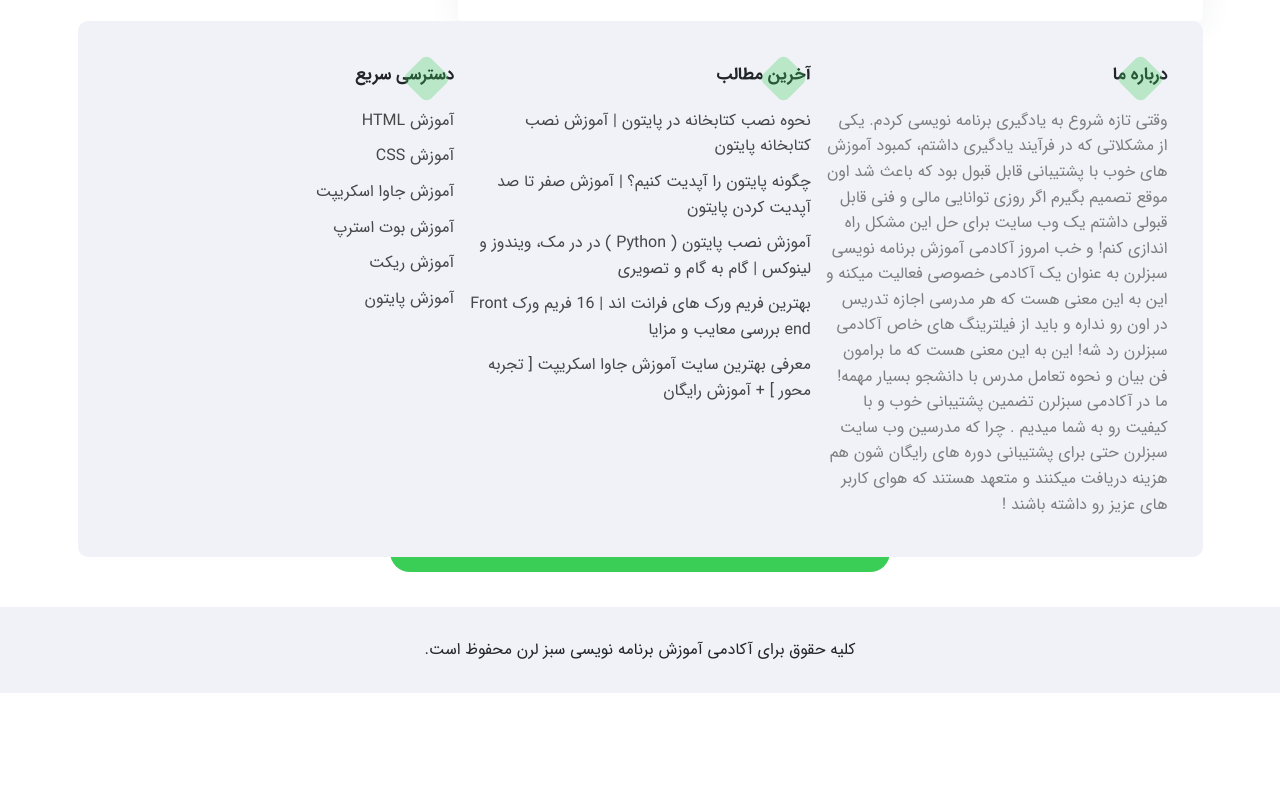
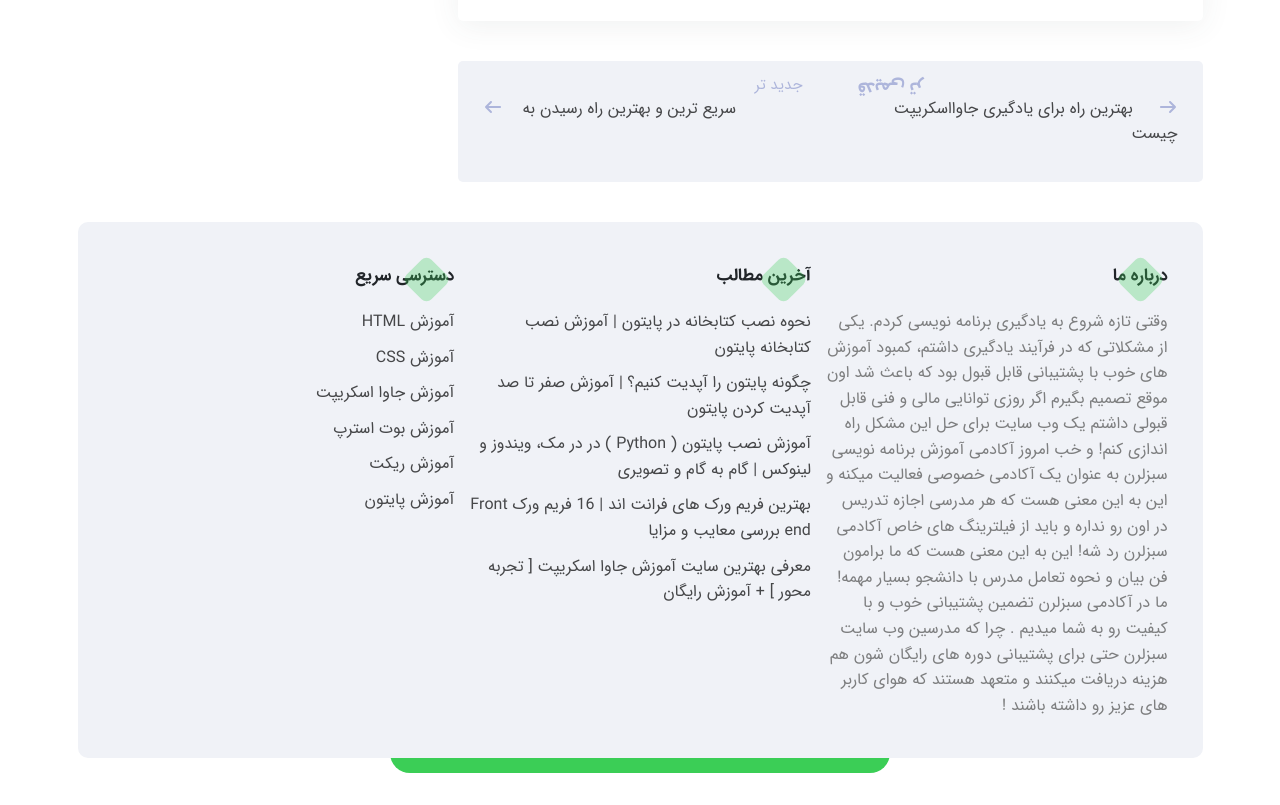
Before and after one commit to mattyhosseini/Clone-Sabzlearn-Web, a website: page blog.html in a window 1280 px wide. Shown: the part 3422-4227 px from the top of the page. Before the commit the page ends 4115 px from the top, so only its background shows below. Drawn offline with Linux system fonts and the light colour scheme.

Commit message:
feat(article): add suggested articles section with navigation links

```diff
--- a/blog.html
+++ b/blog.html
@@ -429,15 +429,41 @@
                   ></i>
                 </a>
                 <a href="#" class="article-social-media__link">
-                  <i
-                    class="fab fa-twitter article-social-media__icon"
-                  ></i>
+                  <i class="fab fa-twitter article-social-media__icon"></i>
                 </a>
                 <a href="#" class="article-social-media__link">
-                  <i
-                    class="fab fa-facebook-f article-social-media__icon"
-                  ></i>
+                  <i class="fab fa-facebook-f article-social-media__icon"></i>
                 </a>
+              </div>
+            </div>
+            <div class="suggestion-articles">
+              <div class="row">
+                <div class="col-6">
+                  <div
+                    class="suggestion-article__right suggestion-article__content"
+                  >
+                    <a href="#" class="suggestion-article__icon-link">
+                      <i
+                        class="fas fa-arrow-right suggestion-article__icon"
+                      ></i>
+                    </a>
+                    <a href="#" class="suggestion-article__link">
+                      بهترین راه برای یادگیری جاوااسکریپت چیست</a
+                    >
+                  </div>
+                </div>
+                <div class="col-6">
+                  <div
+                    class="suggestion-article__left suggestion-article__content"
+                  >
+                    <a href="#" class="suggestion-article__icon-link">
+                      <i class="fas fa-arrow-left suggestion-article__icon"></i>
+                    </a>
+                    <a href="#" class="suggestion-article__link">
+                      سریع ترین و بهترین راه رسیدن به</a
+                    >
+                  </div>
+                </div>
               </div>
             </div>
           </div>
--- a/css/blog.css
+++ b/css/blog.css
@@ -114,19 +114,63 @@
   display: block;
   margin: 0 auto;
 }
-.article-social-media{
+.article-social-media {
   display: flex;
   align-items: center;
 }
-.article-social-media__text{
+.article-social-media__text {
   font-size: 1.5rem;
   color: #7b7e7f;
 }
-.article-social-media__link{
+.article-social-media__link {
   display: flex;
   align-items: center;
-  margin: .5rem;
+  margin: 0.5rem;
   color: #7b868a;
+}
+
+.suggestion-articles {
+  margin: 4rem 0;
+  padding: 3.5rem 2.5rem;
+  border-radius: 0.5rem;
+  background-color: #f0f2f7;
+}
+.suggestion-article__conten {
+  display: flex;
+  align-items: center;
+}
+.suggestion-article__right {
+  position: relative;
+}
+.suggestion-article__left {
+  display: flex;
+  flex-direction: row-reverse;
+  position: relative;
+}
+.suggestion-article__right::before {
+  content: "قدیمی تر";
+  position: absolute;
+  top: -2.3rem;
+  left: 2rem;
+  font-size: 1.8rem;
+  color: #adb5db;
+  font-weight: bold;
+  transform: rotate(180deg);
+}
+.suggestion-article__left::before {
+  content: "جدید تر";
+  position: absolute;
+  top: -2.3rem;
+  right: 2rem;
+  font-size: 1.5rem;
+  color: #adb5db;
+}
+.suggestion-article__icon-link {
+  color: #adb5db;
+}
+.suggestion-article__link {
+  text-align: center;
+  margin: 0 2rem;
 }
 /* Finish Article Details Styles */
 
```
